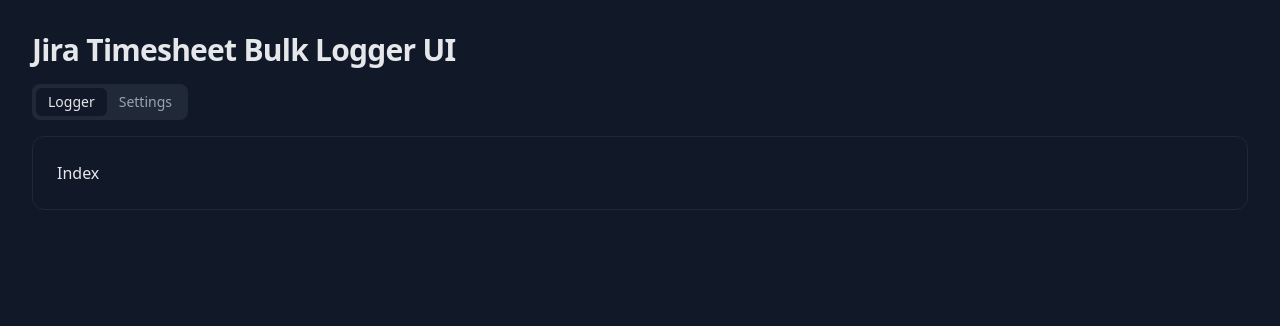
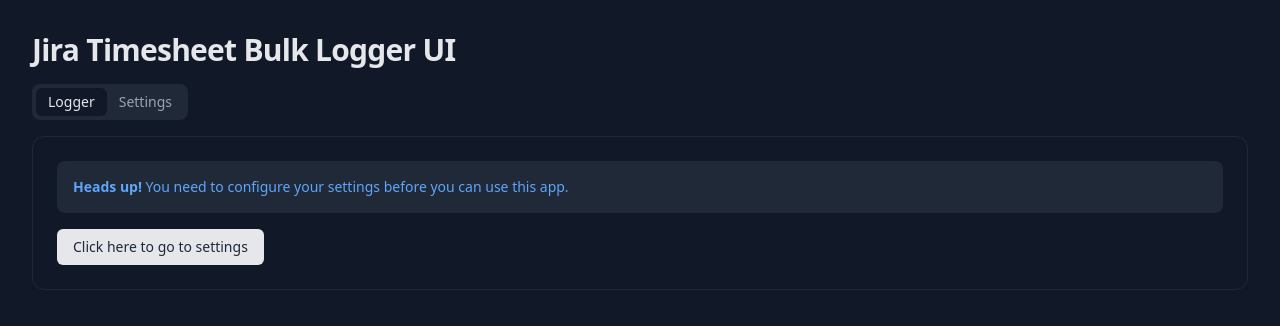
Before and after one commit to brunobragaw8t/jira-timesheet-bulk-logger-ui, a Nuxt app: page / in a window 1280 px wide. Shown: the top 326 px of the page. Built offline with nearby package versions, Linux system fonts and the light colour scheme.

Commit message:
feature: present alert in index when settings aren't configured

```diff
--- a/pages/index.vue
+++ b/pages/index.vue
@@ -1,9 +1,39 @@
 <script setup lang="ts">
+/**
+ * Config
+ */
+
 useHead({
   title: 'Jira Timesheet Bulk Logger UI'
+})
+
+const settings = useSettings()
+
+/**
+ * State
+ */
+
+const settingsApplied = computed(() => {
+  return settings.data.value.cloudId && settings.data.value.email && settings.data.value.apiKey
 })
 </script>
 
 <template>
-  <h1>Index</h1>
+  <div>
+    <div v-if="!settingsApplied">
+      <div class="p-4 mb-4 text-sm rounded-lg bg-gray-800 text-blue-400" role="alert">
+        <span class="font-semibold">Heads up!</span>
+        You need to configure your settings before you can use this app.
+      </div>
+
+      <AppButton
+        text="Click here to go to settings"
+        @click="navigateTo('/settings')"
+      />
+    </div>
+
+    <h1 v-else>
+      Index
+    </h1>
+  </div>
 </template>
```
